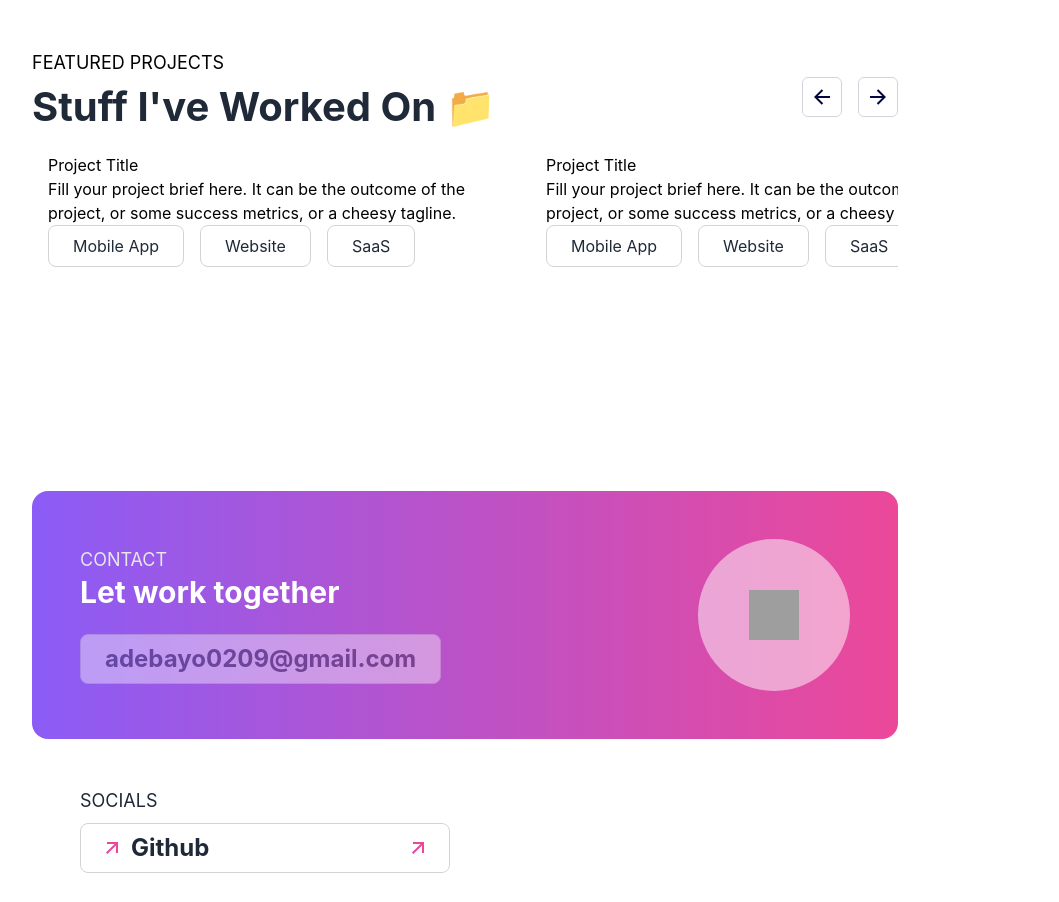
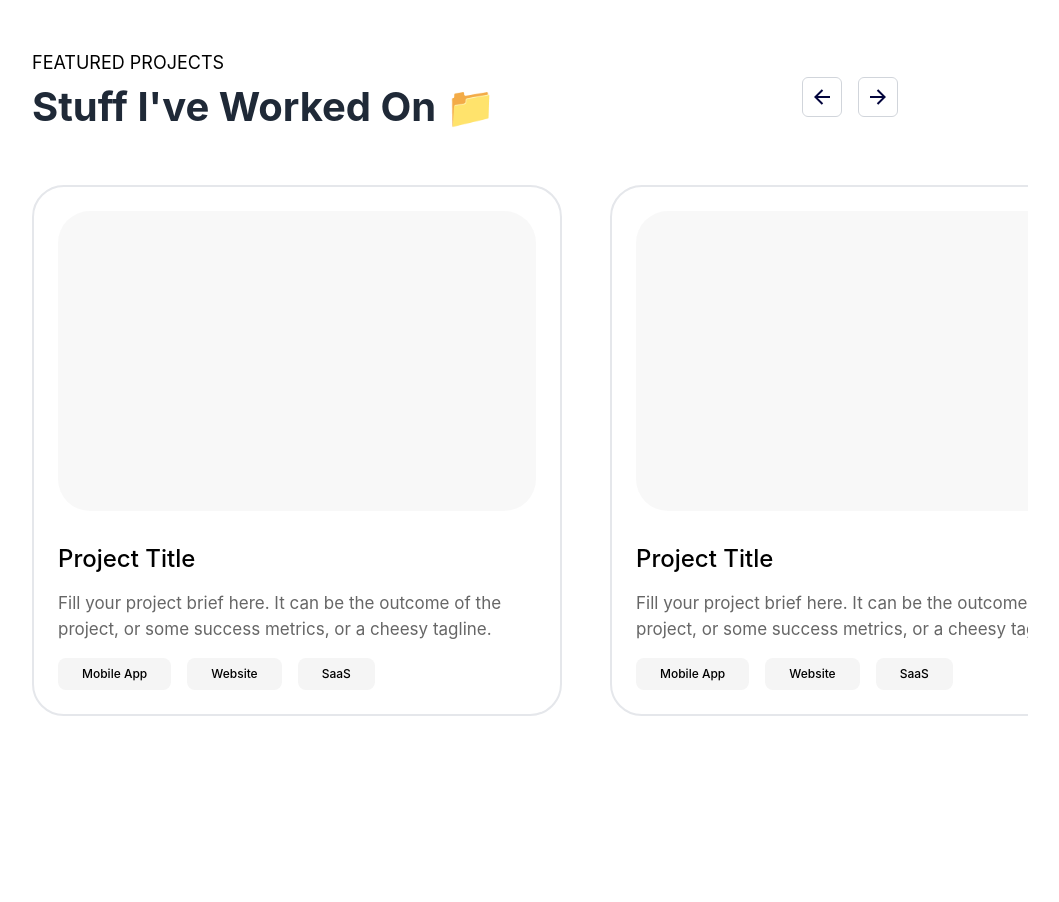
Before and after one commit to olukade01/projects-portfolio, a Next.js app: page / in a window 1280 px wide. Shown: the part 1440-2342 px from the top of the page, without its empty margins (175-1234 px from the left). Built offline with nearby package versions, Linux system fonts and the light colour scheme; grey boxes are pictures that could not be loaded.

Commit message:
feat: modifications

```diff
--- a/components/Button.js
+++ b/components/Button.js
@@ -10,21 +10,28 @@ const Button = ({
   font,
   size,
   opacity,
+  sm,
+  sfont,
+  neutral,
 }) => {
   return (
     <button
-      className={`${black ? buttonStyle.black : buttonStyle.white} ${
-        width ? buttonStyle.width : "max-w-fit"
-      } ${
+      className={`${
+        black
+          ? buttonStyle.black
+          : neutral
+          ? buttonStyle.neutral
+          : buttonStyle.white
+      } ${width ? buttonStyle.width : "max-w-fit"} ${
         opacity && "opacity-40 border-white"
       } hover:cursor-pointer px-6 py-2 rounded-lg mr-4`}
     >
       <div className="flex items-center">
         {logo && <div className="mr-3">{logoo}</div>}
         <p
-          className={`${font && "font-bold"} ${
-            size && "text-2xl"
-          } text-left grow`}
+          className={`${font && "font-bold"} ${size && "text-2xl"} ${
+            sm && "text-xs"
+          } ${sfont && "font-medium"} text-left grow`}
         >
           {text}
         </p>
--- a/components/projects/Project.js
+++ b/components/projects/Project.js
@@ -2,18 +2,24 @@ import Image from "next/image";
 import React from "react";
 import Button from "../Button";
 
+const buttonTextArray = [
+  { text: "Mobile App" },
+  { text: "Website" },
+  { text: "SaaS" },
+];
+
 const Project = ({ alt, src, text1, text2 }) => {
   return (
-    <div className="min-h-fit min-w-[450px] p-4 rounded-md mr-12">
-      <div className="bg-grey rounded-md">
+    <div className=" mt-12 border-2 border-[#E5E7EB] min-h-[400px] min-w-[530px] p-6 rounded-[32px] mr-12">
+      <div className="mb-8 bg-[#F5F5F5] opacity-70 min-h-[300px] rounded-[32px]">
         {/* <Image width={50} height={50} alt={alt} src={src} /> */}
       </div>
-      <p>{text1}</p>
-      <p>{text2}</p>
+      <p className="font-medium text-2xl mb-4">{text1}</p>
+      <p className="text-[17px] opacity-60 mb-4">{text2}</p>
       <div className="flex">
-        <Button text="Mobile App" />
-        <Button text="Website" />
-        <Button text="SaaS" />
+        {buttonTextArray.map(({ text }, index) => (
+          <Button key={index} neutral sm sfont text={text} />
+        ))}
       </div>
     </div>
   );
--- a/components/projects/Projects.js
+++ b/components/projects/Projects.js
@@ -40,7 +40,7 @@ const Projects = () => {
           </div>
         </div>
       </div>
-      <div className="flex overflow-x-scroll">
+      <div className="flex overflow-x-auto w-[115%]">
         {projectArray.map(({ title, desc }, index) => (
           <Project key={index} text1={title} text2={desc} />
         ))}
--- a/styles/utils.module.css
+++ b/styles/utils.module.css
@@ -10,6 +10,10 @@
   color: #1F2937;
   /* @apply bg-transparent, border-solid, border-gray-50, border-2, text-black */
 }
+.neutral{
+  background-color: #F5F5F5;
+  border: none;
+}
 .width{
   width: 48%;
   margin-right: 24px;
```
